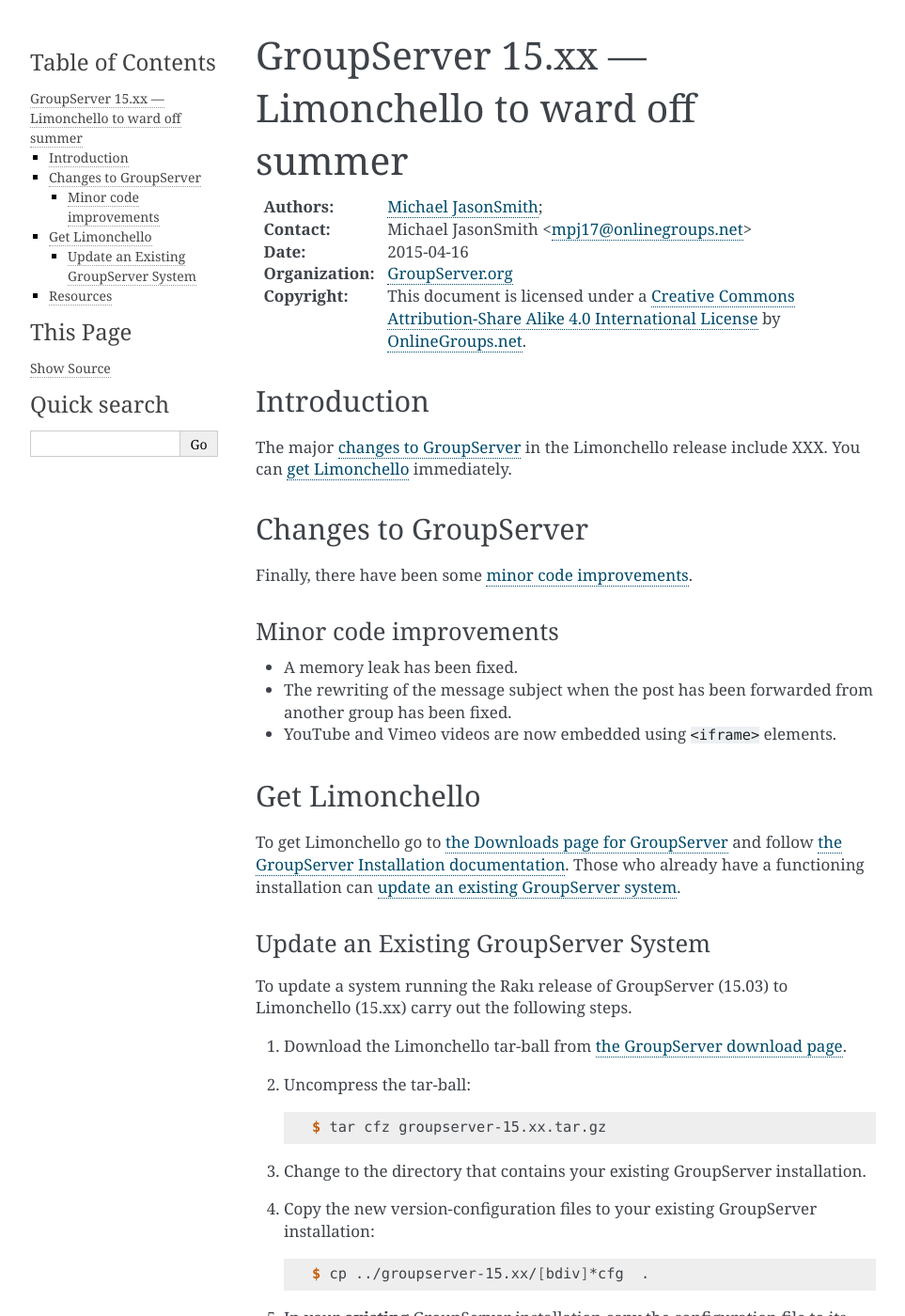
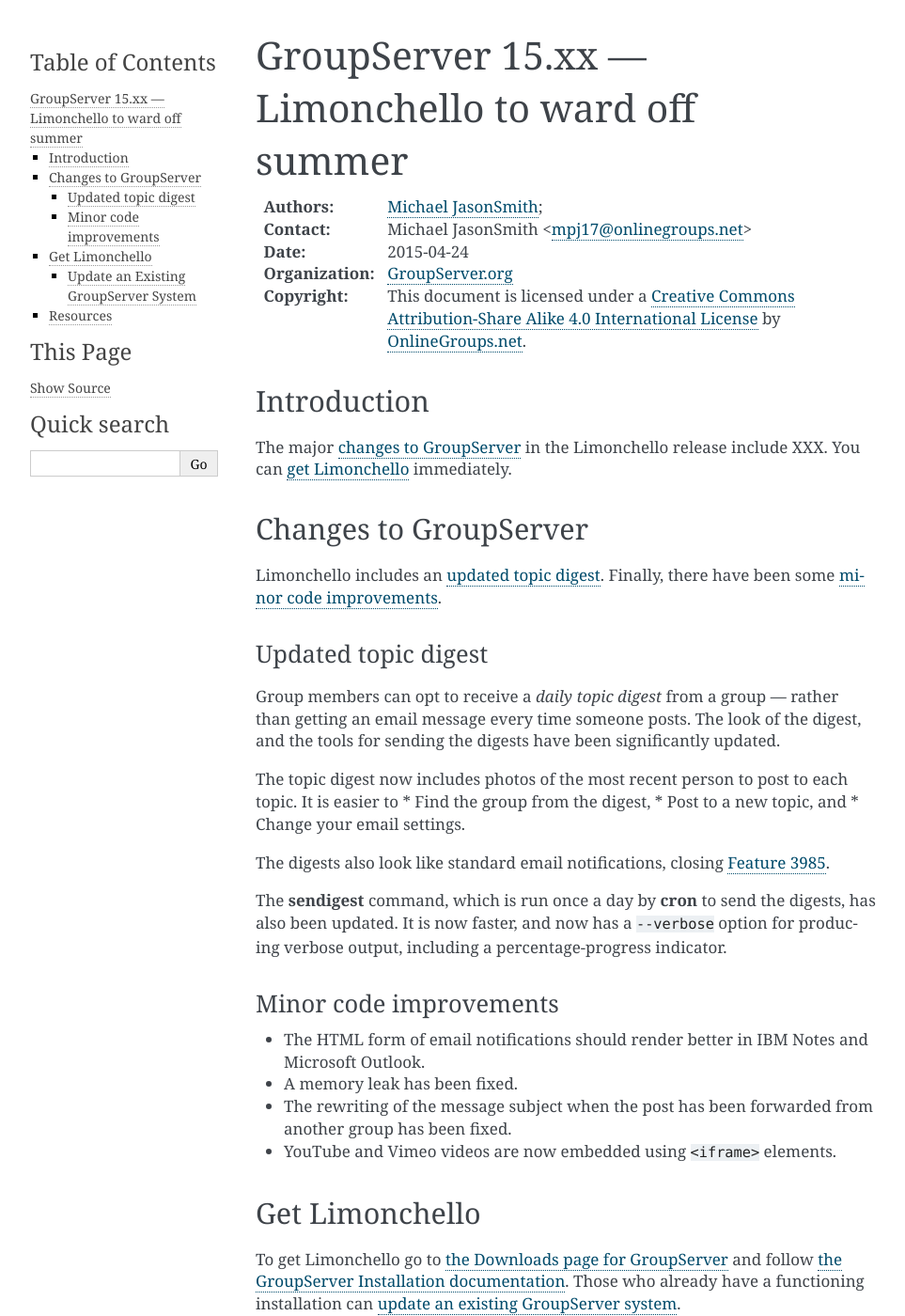
Before and after one commit to groupserver/buildout, a Sphinx documentation site: the page built from docs/release-notes-15xx.rst, in a window 1280 px wide and 1400 px high. Shown: the whole window at 94% size, without its empty margins (148-1111 px from the left). Built offline with Sphinx 7.4.7, drawn with Linux system fonts in a browser that asks for light colours.

Commit message:
Updating the release-notes for the updated topic digest

```diff
--- a/docs/release-notes-15xx.rst
+++ b/docs/release-notes-15xx.rst
@@ -4,7 +4,7 @@
 
 :Authors: `Michael JasonSmith`_;
 :Contact: Michael JasonSmith <mpj17@onlinegroups.net>
-:Date: 2015-04-16
+:Date: 2015-04-24
 :Organization: `GroupServer.org`_
 :Copyright: This document is licensed under a
   `Creative Commons Attribution-Share Alike 4.0 International
@@ -23,11 +23,38 @@
 Changes to GroupServer
 ----------------------
 
-Finally, there have been some `minor code improvements`_.
+Limonchello includes an `updated topic digest`_. Finally, there
+have been some `minor code improvements`_.
+
+Updated topic digest
+====================
+
+Group members can opt to receive a *daily topic digest* from a
+group — rather than getting an email message every time someone
+posts. The look of the digest, and the tools for sending the
+digests have been significantly updated.
+
+The topic digest now includes photos of the most recent person to
+post to each topic. It is easier to
+* Find the group from the digest,
+* Post to a new topic, and
+* Change your email settings.
+
+The digests also look like standard email notifications, closing
+`Feature 3985`_.
+
+.. _Feature 3985: https://redmine.iopen.net/issues/3985
+
+The :program:`sendigest` command, which is run once a day by
+:program:`cron` to send the digests, has also been updated. It is
+now faster, and now has a ``--verbose`` option for producing
+verbose output, including a percentage-progress indicator.
 
 Minor code improvements
 =======================
 
+* The HTML form of email notifications should render better in
+  IBM Notes and Microsoft Outlook.
 * A memory leak has been fixed.
 * The rewriting of the message subject when the post has been
   forwarded from another group has been fixed.
```
